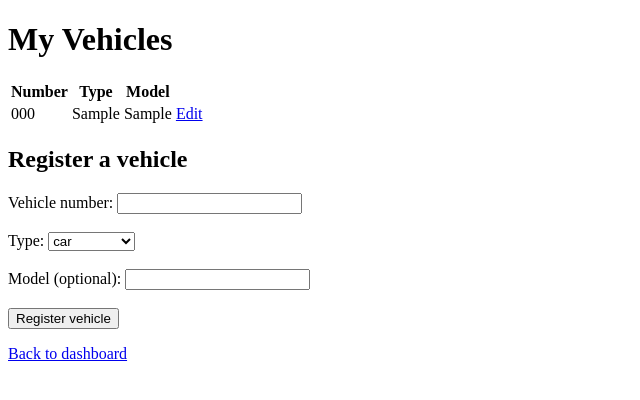
After one commit to tanu-1511/Centralized-Parking-System, a Flask app: page /vehicles in a window 1280 px wide. The commit adds this page. Shown: the top 400 px of the page, without its empty margins (0-640 px from the left). Run offline with Flask 3, Linux system fonts and the light colour scheme; the visitor is signed in with stand-in values (Sample User, id 1); tables that the repository leaves empty hold one stand-in row (values such as "Sample post").

Commit message:
Add vehicle registration and editing for each user's own vehicles
- Users register vehicles with normalized numbers (spaces removed, upper case)
- Vehicle numbers must be unique across all users
- Users see and edit only their own vehicles; others' vehicles return 404
- Vehicle type limited to car, motorcycle, van; optional model
- Tests cover registration, normalization, validation, duplicates,
  list isolation, cross-user edit refusal, owner edit, anonymous access

Co-Authored-By: Claude Haiku 5.5 <noreply@anthropic.com>
Claude-Session: https://claude.ai/code/session_01KhJm3g1WoujSJDcaVYkx6h

```diff
--- a/app/__init__.py
+++ b/app/__init__.py
@@ -31,11 +31,13 @@ def create_app(test_config=None):
     from app.routes.main import main
     from app.routes.auth import auth
     from app.routes.facilities import facilities
+    from app.routes.vehicles import vehicles
     from app import models
 
     app.register_blueprint(main)
     app.register_blueprint(auth)
     app.register_blueprint(facilities)
+    app.register_blueprint(vehicles)
 
     # Creates any missing tables (existing tables and data are left alone).
     with app.app_context():
--- /dev/null
+++ b/app/routes/vehicles.py
@@ -0,0 +1,129 @@
+import re
+
+from flask import Blueprint, abort, flash, redirect, render_template, request, url_for
+from sqlalchemy.exc import IntegrityError
+
+from app import db
+from app.models import Vehicle
+from app.security import csrf_token, current_user, login_required, require_csrf
+
+vehicles = Blueprint("vehicles", __name__)
+
+VEHICLE_TYPES = ("car", "motorcycle", "van")
+NUMBER_PATTERN = re.compile(r"[A-Z0-9-]{4,20}")
+
+
+def _vehicle_values():
+    # Spaces are removed and letters upper-cased so "mh12 ab 1234" and
+    # "MH12AB1234" are the same vehicle.
+    number = re.sub(r"\s+", "", request.form.get("vehicle_number", "")).upper()
+    model = request.form.get("vehicle_model", "").strip()
+    return {
+        "vehicle_number": number,
+        "vehicle_type": request.form.get("vehicle_type", "car"),
+        "vehicle_model": model or None,
+    }
+
+
+def _validate(values, existing_id=None):
+    errors = []
+    if not NUMBER_PATTERN.fullmatch(values["vehicle_number"]):
+        errors.append("Vehicle number must be 4 to 20 letters, digits or hyphens.")
+    if values["vehicle_type"] not in VEHICLE_TYPES:
+        errors.append("Choose a valid vehicle type.")
+    if values["vehicle_model"] and len(values["vehicle_model"]) > 50:
+        errors.append("Vehicle model must be 50 characters or fewer.")
+    if not errors:
+        existing = Vehicle.query.filter_by(vehicle_number=values["vehicle_number"]).first()
+        if existing is not None and existing.vehicle_id != existing_id:
+            errors.append("That vehicle number is already registered.")
+    return errors
+
+
+def _flash_errors(errors):
+    for message in errors:
+        flash(message, "error")
+
+
+def _owned_vehicle(vehicle_id):
+    """Return the vehicle if the signed-in user owns it; otherwise 404."""
+    vehicle = db.session.get(Vehicle, vehicle_id)
+    if vehicle is None or vehicle.user_id != current_user().user_id:
+        abort(404)
+    return vehicle
+
+
+@vehicles.route("/vehicles")
+@login_required
+def list_vehicles():
+    user = current_user()
+    mine = (
+        Vehicle.query.filter_by(user_id=user.user_id)
+        .order_by(Vehicle.vehicle_number)
+        .all()
+    )
+    return render_template(
+        "vehicles.html",
+        vehicles=mine,
+        user=user,
+        vehicle_types=VEHICLE_TYPES,
+        csrf_token=csrf_token(),
+    )
+
+
+@vehicles.route("/vehicles", methods=["POST"])
+@login_required
+def create_vehicle():
+    require_csrf()
+    values = _vehicle_values()
+    errors = _validate(values)
+    if errors:
+        _flash_errors(errors)
+        return redirect(url_for("vehicles.list_vehicles"))
+
+    db.session.add(Vehicle(user_id=current_user().user_id, **values))
+    try:
+        db.session.commit()
+    except IntegrityError:
+        db.session.rollback()
+        flash("That vehicle number is already registered.", "error")
+    else:
+        flash("Vehicle registered.", "success")
+    return redirect(url_for("vehicles.list_vehicles"))
+
+
+@vehicles.route("/vehicles/<int:vehicle_id>/edit")
+@login_required
+def edit_vehicle_form(vehicle_id):
+    vehicle = _owned_vehicle(vehicle_id)
+    return render_template(
+        "vehicle_edit.html",
+        vehicle=vehicle,
+        user=current_user(),
+        vehicle_types=VEHICLE_TYPES,
+        csrf_token=csrf_token(),
+    )
+
+
+@vehicles.route("/vehicles/<int:vehicle_id>/edit", methods=["POST"])
+@login_required
+def update_vehicle(vehicle_id):
+    require_csrf()
+    vehicle = _owned_vehicle(vehicle_id)
+    values = _vehicle_values()
+    errors = _validate(values, existing_id=vehicle.vehicle_id)
+    if errors:
+        _flash_errors(errors)
+        return redirect(url_for("vehicles.edit_vehicle_form", vehicle_id=vehicle_id))
+
+    for field, value in values.items():
+        setattr(vehicle, field, value)
+    try:
+        db.session.commit()
+    except IntegrityError:
+        db.session.rollback()
+        flash("That vehicle number is already registered.", "error")
+        return redirect(url_for("vehicles.edit_vehicle_form", vehicle_id=vehicle_id))
+
+    flash("Vehicle updated.", "success")
+    return redirect(url_for("vehicles.list_vehicles"))
--- a/app/templates/dashboard.html
+++ b/app/templates/dashboard.html
@@ -12,6 +12,7 @@
 
     <p>Signed in as <strong>{{ user.username }}</strong> ({{ user.role }}).</p>
 
+    <p><a href="{{ url_for('vehicles.list_vehicles') }}">My vehicles</a></p>
     <p><a href="{{ url_for('facilities.list_facilities') }}">Parking facilities</a></p>
 
     {% if user.role == 'admin' %}
--- /dev/null
+++ b/app/templates/vehicles.html
@@ -0,0 +1,60 @@
+<!DOCTYPE html>
+<html lang="en">
+<head>
+    <meta charset="UTF-8">
+    <meta name="viewport" content="width=device-width, initial-scale=1.0">
+    <title>My Vehicles | Centralized Parking Management</title>
+</head>
+
+<body>
+
+    <h1>My Vehicles</h1>
+
+    {% include "_flashes.html" %}
+
+    {% if vehicles %}
+    <table>
+        <tr><th>Number</th><th>Type</th><th>Model</th><th></th></tr>
+        {% for v in vehicles %}
+        <tr>
+            <td>{{ v.vehicle_number }}</td>
+            <td>{{ v.vehicle_type }}</td>
+            <td>{{ v.vehicle_model or '' }}</td>
+            <td><a href="{{ url_for('vehicles.edit_vehicle_form', vehicle_id=v.vehicle_id) }}">Edit</a></td>
+        </tr>
+        {% endfor %}
+    </table>
+    {% else %}
+    <p>You have no vehicles registered yet.</p>
+    {% endif %}
+
+    <h2>Register a vehicle</h2>
+    <form method="POST" action="{{ url_for('vehicles.create_vehicle') }}">
+        <input type="hidden" name="csrf_token" value="{{ csrf_token }}">
+
+        <label for="vehicle_number">Vehicle number:</label>
+        <input type="text" id="vehicle_number" name="vehicle_number" maxlength="20" required>
+
+        <br><br>
+
+        <label for="vehicle_type">Type:</label>
+        <select id="vehicle_type" name="vehicle_type">
+            {% for t in vehicle_types %}
+            <option value="{{ t }}">{{ t }}</option>
+            {% endfor %}
+        </select>
+
+        <br><br>
+
+        <label for="vehicle_model">Model (optional):</label>
+        <input type="text" id="vehicle_model" name="vehicle_model" maxlength="50">
+
+        <br><br>
+
+        <button type="submit">Register vehicle</button>
+    </form>
+
+    <p><a href="{{ url_for('main.dashboard') }}">Back to dashboard</a></p>
+
+</body>
+</html>
```
Also changed, not shown: app/templates/vehicle_edit.html (added, +43 -0 lines), tests/test_vehicles.py (added, +141 -0 lines).
